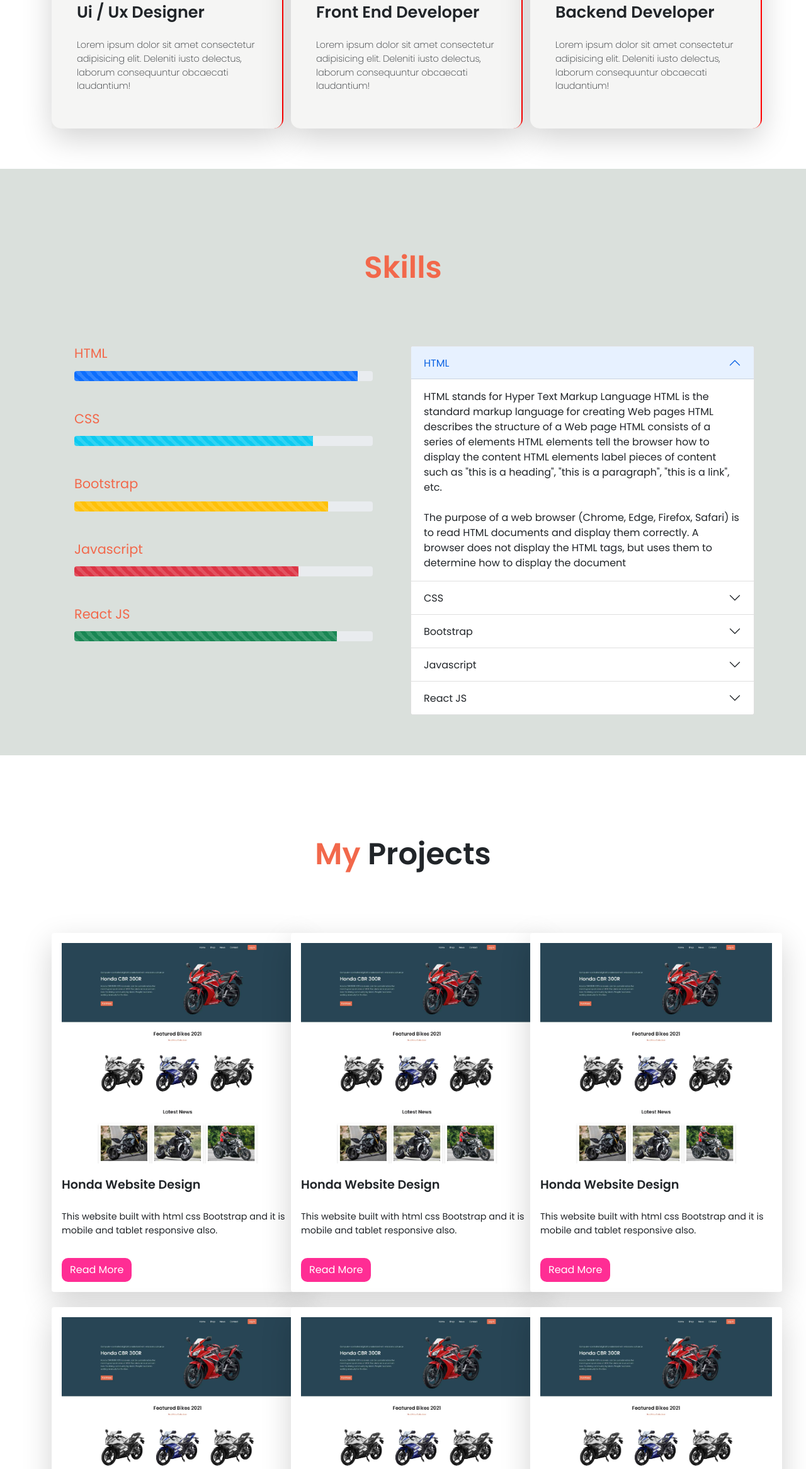
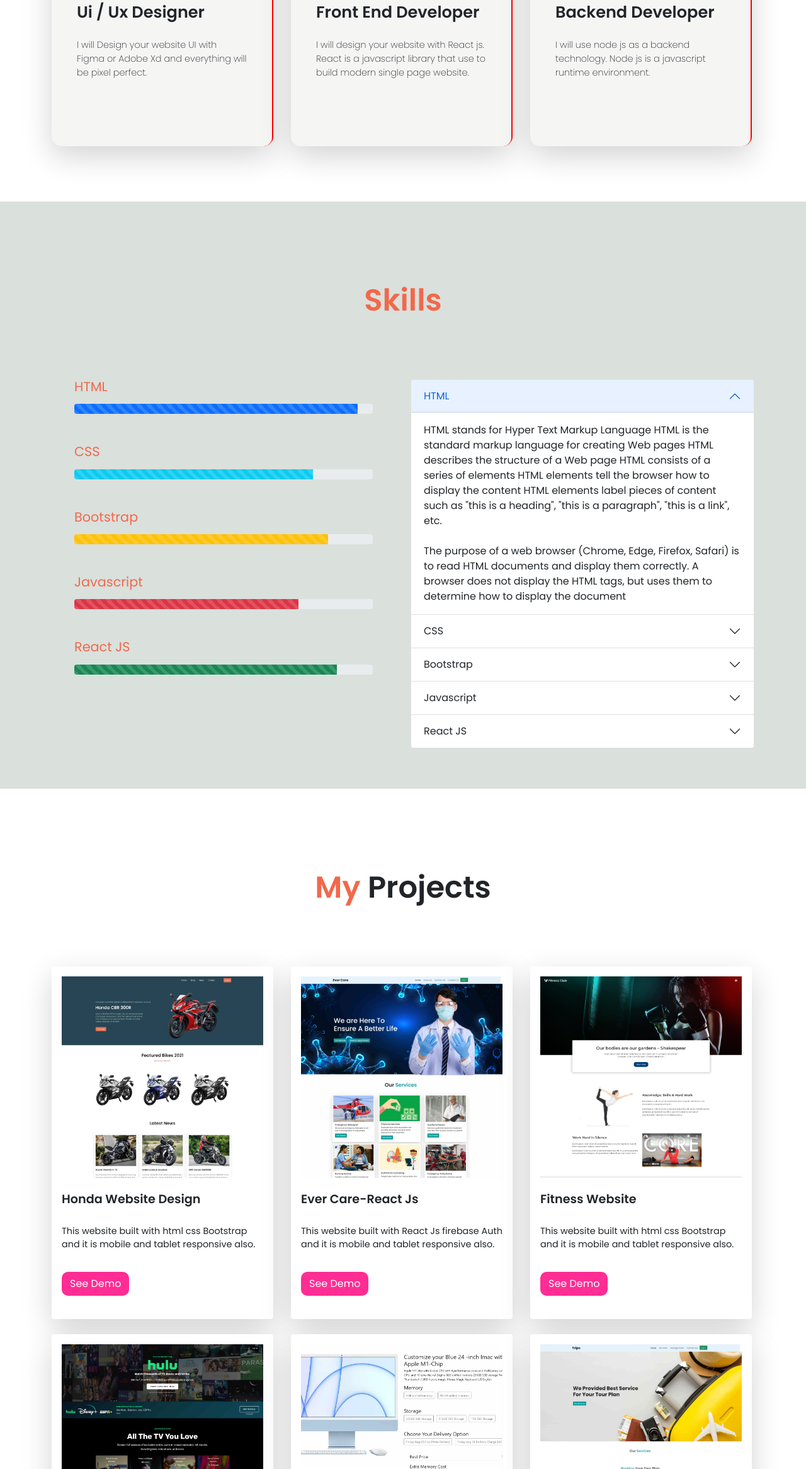
Before and after one commit to A4alif/portfolio, a plain HTML site: page index.html in a window 1280 px wide. Shown: the part 2847-5179 px from the top of the page at 63% size. Drawn offline with nearby package versions, Linux system fonts and the light colour scheme.

Commit message:
media query added

```diff
--- a/css/style.css
+++ b/css/style.css
@@ -161,10 +161,13 @@ body {
   border-radius: 15px;
   border-right: 2px solid red;
   width: 23rem;
+  height: 400px;
 }
 .service .card .card-body {
   padding: 2.5rem;
   background-color: #e5e4e263;
+  width: 100%;
+  height: 100%;
 }
 .service .card .card-body .icon i {
   font-size: 3rem;
@@ -194,16 +197,57 @@ body {
 /* project start */
 .project-content .card {
   width: 25rem;
+  height: 560px;
   border: none;
+}
+.project-content .card .card-body{
+  width: 100%;
+  height: 100%;
 }
 .project-content .card .card-body .project-img {
   width: 100%;
-  height: 350px;
+  height: 320px;
+  /* background: url("../img/project1.jpg");
+  background-size: cover;
+  background-repeat: no-repeat;
+  background-position: top; */
+  transition: all 1s ease-in-out;
+}
+.project-content .card .card-body .project-img.project1{
   background: url("../img/project1.jpg");
   background-size: cover;
   background-repeat: no-repeat;
   background-position: top;
-  transition: all 1s ease-in-out;
+}
+.project-content .card .card-body .project-img.project2{
+  background: url("../img/project2.jpg");
+  background-size: cover;
+  background-repeat: no-repeat;
+  background-position: top;
+}
+.project-content .card .card-body .project-img.project3{
+  background: url("../img/project3.jpg");
+  background-size: cover;
+  background-repeat: no-repeat;
+  background-position: top;
+}
+.project-content .card .card-body .project-img.project4{
+  background: url("../img/project4.jpg");
+  background-size: cover;
+  background-repeat: no-repeat;
+  background-position: top;
+}
+.project-content .card .card-body .project-img.project5{
+  background: url("../img/project5.jpg");
+  background-size: cover;
+  background-repeat: no-repeat;
+  background-position: top;
+}
+.project-content .card .card-body .project-img.project6{
+  background: url("../img/project6.jpg");
+  background-size: cover;
+  background-repeat: no-repeat;
+  background-position: top;
 }
 .project-content .card .card-body .project-img:hover {
   background-position: bottom;
@@ -249,3 +293,67 @@ span.carousel-control-next-icon{
   color: var(--text-color);
 }
 /* footer end */
+
+/* Media Query start */
+@media (max-width: 1399.98px) {
+  .service .card {
+    width: 22rem;
+  }
+  .project-content .card {
+    width: 22rem;
+  }
+ }
+@media (max-width: 1199.98px) {
+  .service .card {
+    width: 18rem;
+  }
+  .project-content .card {
+    width: 18rem;
+  }
+ }
+ @media (max-width: 992px) {
+  .banner .banner-content {
+    margin-top: 15rem !important;
+  }
+  .service .card {
+    width: 14rem;
+    height: 420px;
+  }
+  .project-content .card {
+    width: 14rem;
+  }
+  .project-content .card .card-body .project-img{
+    height: 250px;
+  }
+  .contact form button {
+    font-size: 1rem;
+  }
+  .footer-section p{
+    font-size: 1rem;
+  }
+ }
+ @media (max-width: 767.98px) {
+  .service .card {
+    width: 22rem;
+    height: 420px;
+   margin-left: 4rem;
+  }
+  .project-content .card {
+    width: 22rem;
+    margin-left: 4rem;
+  }
+  .project-content .card .card-body .project-img{
+    height: 320px;
+  }
+  }
+  @media (max-width: 575.98px) {
+    .service .card {
+      margin-left: 1.5rem;
+    }
+    .project-content .card {
+      margin-left: 1.5rem;
+    }
+    .footer-section p{
+      font-size: .8rem;
+    }
+   }
--- a/index.html
+++ b/index.html
@@ -244,33 +244,29 @@
           <h2 class="text-center section-heading">
             <span class="heading-color">My</span> Services
           </h2>
-          <div class="row">
-            <div class="col-md-4">
-              <div class="card shadow-lg">
+          <div class="row justify-content-center">
+            <div class="col-md-4 ">
+              <div class="card shadow-lg mb-4">
                 <div class="card-body">
                   <div class="icon d-flex justify-content-center">
                     <i class="fa-solid fa-pen-nib"></i>
                   </div>
                   <h2>Ui / Ux Designer</h2>
                   <p>
-                    Lorem ipsum dolor sit amet consectetur adipisicing elit.
-                    Deleniti iusto delectus, laborum consequuntur obcaecati
-                    laudantium!
+                    I will Design your website UI with Figma or Adobe Xd and everything will be pixel perfect.
                   </p>
                 </div>
               </div>
             </div>
             <div class="col-md-4">
-              <div class="card shadow-lg">
+              <div class="card shadow-lg mb-4">
                 <div class="card-body">
                   <div class="icon d-flex justify-content-center">
                     <i class="fa-brands fa-react"></i>
                   </div>
                   <h2>Front End Developer</h2>
                   <p>
-                    Lorem ipsum dolor sit amet consectetur adipisicing elit.
-                    Deleniti iusto delectus, laborum consequuntur obcaecati
-                    laudantium!
+                    I will design your website with React js. React is a javascript library that use to build modern single page website.
                   </p>
                 </div>
               </div>
@@ -283,9 +279,7 @@
                   </div>
                   <h2>Backend Developer</h2>
                   <p>
-                    Lorem ipsum dolor sit amet consectetur adipisicing elit.
-                    Deleniti iusto delectus, laborum consequuntur obcaecati
-                    laudantium!
+                    I will use node js as a backend technology. Node js is a javascript runtime environment.
                   </p>
                 </div>
               </div>
@@ -538,11 +532,70 @@
               <div class="project-content">
                 <div class="card shadow-lg">
                   <div class="card-body">
-                    <div class="project-img"></div>
+                    <div class="project-img project1"></div>
                     <h5 class="card-title">Honda Website Design</h5>
                     <p class="card-text">
                       This website built with html css Bootstrap and it is
                       mobile and tablet responsive also.
+                    </p>
+                    <a href="https://honda-cbr350r-a4alif.netlify.app/" target="_blank" class="btn btn-cv">See Demo</a>
+                  </div>
+                </div>
+              </div>
+            </div>
+            <div class="col-md-4">
+              <div class="project-content">
+                <div class="card shadow-lg">
+                  <div class="card-body">
+                    <div class="project-img project2"></div>
+                    <h5 class="card-title">Ever Care-React Js</h5>
+                    <p class="card-text">
+                      This website built with React Js firebase Auth and it is
+                      mobile and tablet responsive also.
+                    </p>
+                    <a href="https://ever-care-hospital-by-a4alif.netlify.app/" target="_blank" class="btn btn-cv">See Demo</a>
+                  </div>
+                </div>
+              </div>
+            </div>
+            <div class="col-md-4">
+              <div class="project-content">
+                <div class="card shadow-lg">
+                  <div class="card-body">
+                    <div class="project-img project3"></div>
+                    <h5 class="card-title">Fitness Website</h5>
+                    <p class="card-text">
+                      This website built with html css Bootstrap and it is
+                      mobile and tablet responsive also.
+                    </p>
+                    <a href="https://a4alif.github.io/Fitness-Club/" target="_blank" class="btn btn-cv">See Demo</a>
+                  </div>
+                </div>
+              </div>
+            </div>
+            <div class="col-md-4">
+              <div class="project-content">
+                <div class="card shadow-lg">
+                  <div class="card-body">
+                    <div class="project-img project4"></div>
+                    <h5 class="card-title">Hulu Website clone</h5>
+                    <p class="card-text">
+                      This website built with html css only and it is
+                      mobile and tablet responsive also.
+                    </p>
+                    <a href="https://a4alif.github.io/Hulu-Website/" target="_blank" class="btn btn-cv">See Demo</a>
+                  </div>
+                </div>
+              </div>
+            </div>
+            <div class="col-md-4">
+              <div class="project-content">
+                <div class="card shadow-lg">
+                  <div class="card-body">
+                    <div class="project-img project5"></div>
+                    <h5 class="card-title">Dom Manupulation</h5>
+                    <p class="card-text">
+                      This is a dom manupulation project made with javascript and it has also coupon feature
                     </p>
                     <a href="#" class="btn btn-cv">Read More</a>
                   </div>
@@ -553,70 +606,10 @@
               <div class="project-content">
                 <div class="card shadow-lg">
                   <div class="card-body">
-                    <div class="project-img"></div>
-                    <h5 class="card-title">Honda Website Design</h5>
+                    <div class="project-img project6"></div>
+                    <h5 class="card-title">Tripo- React JS</h5>
                     <p class="card-text">
-                      This website built with html css Bootstrap and it is
-                      mobile and tablet responsive also.
-                    </p>
-                    <a href="#" class="btn btn-cv">Read More</a>
-                  </div>
-                </div>
-              </div>
-            </div>
-            <div class="col-md-4">
-              <div class="project-content">
-                <div class="card shadow-lg">
-                  <div class="card-body">
-                    <div class="project-img"></div>
-                    <h5 class="card-title">Honda Website Design</h5>
-                    <p class="card-text">
-                      This website built with html css Bootstrap and it is
-                      mobile and tablet responsive also.
-                    </p>
-                    <a href="#" class="btn btn-cv">Read More</a>
-                  </div>
-                </div>
-              </div>
-            </div>
-            <div class="col-md-4">
-              <div class="project-content">
-                <div class="card shadow-lg">
-                  <div class="card-body">
-                    <div class="project-img"></div>
-                    <h5 class="card-title">Honda Website Design</h5>
-                    <p class="card-text">
-                      This website built with html css Bootstrap and it is
-                      mobile and tablet responsive also.
-                    </p>
-                    <a href="#" class="btn btn-cv">Read More</a>
-                  </div>
-                </div>
-              </div>
-            </div>
-            <div class="col-md-4">
-              <div class="project-content">
-                <div class="card shadow-lg">
-                  <div class="card-body">
-                    <div class="project-img"></div>
-                    <h5 class="card-title">Honda Website Design</h5>
-                    <p class="card-text">
-                      This website built with html css Bootstrap and it is
-                      mobile and tablet responsive also.
-                    </p>
-                    <a href="#" class="btn btn-cv">Read More</a>
-                  </div>
-                </div>
-              </div>
-            </div>
-            <div class="col-md-4">
-              <div class="project-content">
-                <div class="card shadow-lg">
-                  <div class="card-body">
-                    <div class="project-img"></div>
-                    <h5 class="card-title">Honda Website Design</h5>
-                    <p class="card-text">
-                      This website built with html css Bootstrap and it is
+                      This website built with React Js firebase Auth and it is
                       mobile and tablet responsive also.
                     </p>
                     <a href="#" class="btn btn-cv">Read More</a>
```
Also changed, not shown: img/project2.jpg (added), img/project3.jpg (added), img/project4.jpg (added), img/project5.jpg (added), img/project6.jpg (added).
